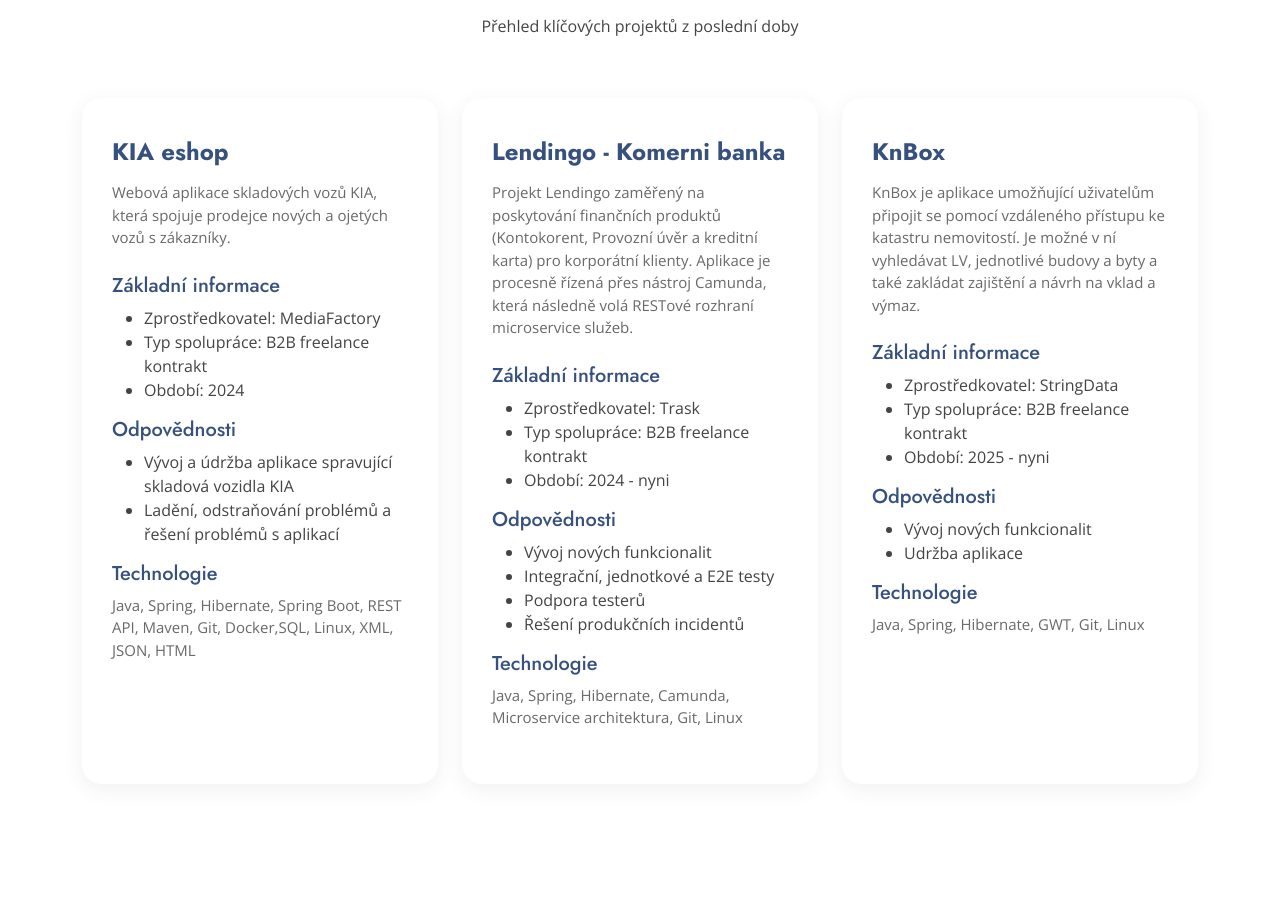
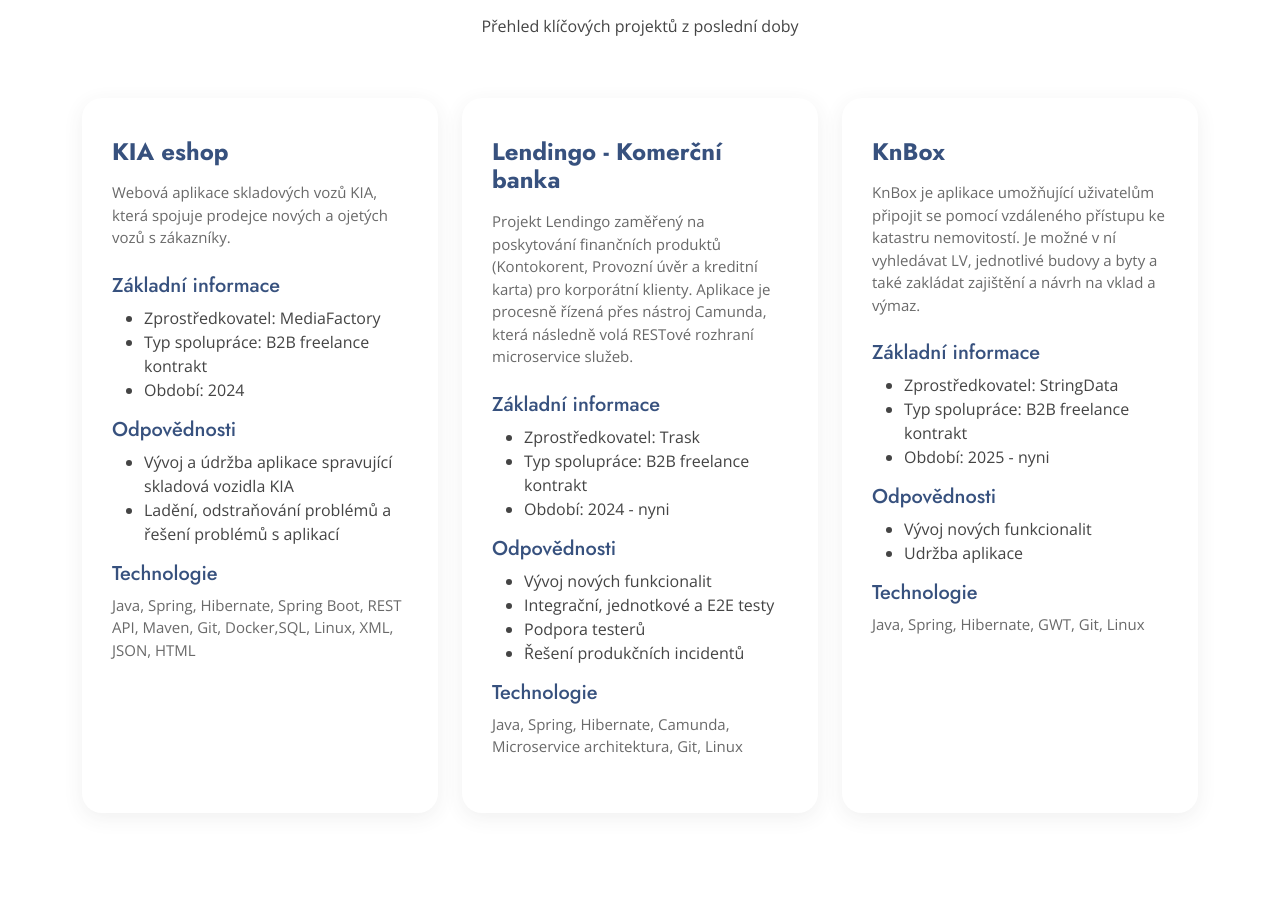
Before and after one commit to GeorgeFreelanceDeveloper/freelance-develop.cz, a plain HTML site: page index.html in a window 1280 px wide. Shown: the part 2740-3639 px from the top of the page. Drawn offline with nearby package versions, Linux system fonts and the light colour scheme.

Commit message:
Texrt correction

```diff
--- a/index.html
+++ b/index.html
@@ -378,7 +378,7 @@ bezpečnost.</p>
               </div> -->
               <div class="steps-content">
                 <!-- <div class="steps-number">01</div> -->
-                <h3>Lendingo - Komerni banka</h3>
+                <h3>Lendingo - Komerční banka</h3>
                 <p>
                   Projekt Lendingo zaměřený na poskytování finančních produktů (Kontokorent, Provozní úvěr a kreditní karta) pro korporátní klienty.
                   Aplikace je procesně řízená přes nástroj Camunda, která následně volá RESTové rozhraní microservice služeb.
```
